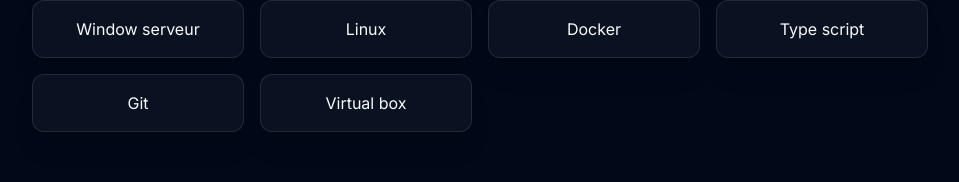
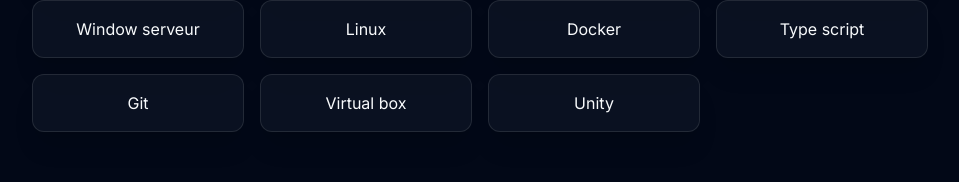
Before and after one commit to Atuyto/Alexandre-Hannecart, a React (Vite) app: page /Alexandre-Hannecart/about in a window 1280 px wide. Shown: the part 1041-1223 px from the top of the page, without its empty margins (160-1119 px from the left). Built offline with nearby package versions, Linux system fonts and the light colour scheme; the HTML template or start-up script is replaced by a standard one.

Commit message:
uniti skill

```diff
--- a/src/pages/About.tsx
+++ b/src/pages/About.tsx
@@ -38,7 +38,7 @@ const About = () => {
             <section>
               <h2 className="text-2xl font-semibold mb-6">Skills</h2>
               <div className="grid grid-cols-2 md:grid-cols-4 gap-4">
-                {["Java", "Java spring", "JavaScript", "Node.js", "Python", "PHP", "SQL", "HTML/CSS", "Figma", "WLangage", "PC soft", "Java spring", "C++", "C#", "C", "Android Java/Kotlin", "Window serveur", "Linux", "Docker", "Type script", "Git", "Virtual box"].map((skill) => (
+                {["Java", "Java spring", "JavaScript", "Node.js", "Python", "PHP", "SQL", "HTML/CSS", "Figma", "WLangage", "PC soft", "Java spring", "C++", "C#", "C", "Android Java/Kotlin", "Window serveur", "Linux", "Docker", "Type script", "Git", "Virtual box", "Unity"].map((skill) => (
                   <div key={skill} className="glass-card rounded-lg p-4 text-center">
                     {skill}
                   </div>
```
